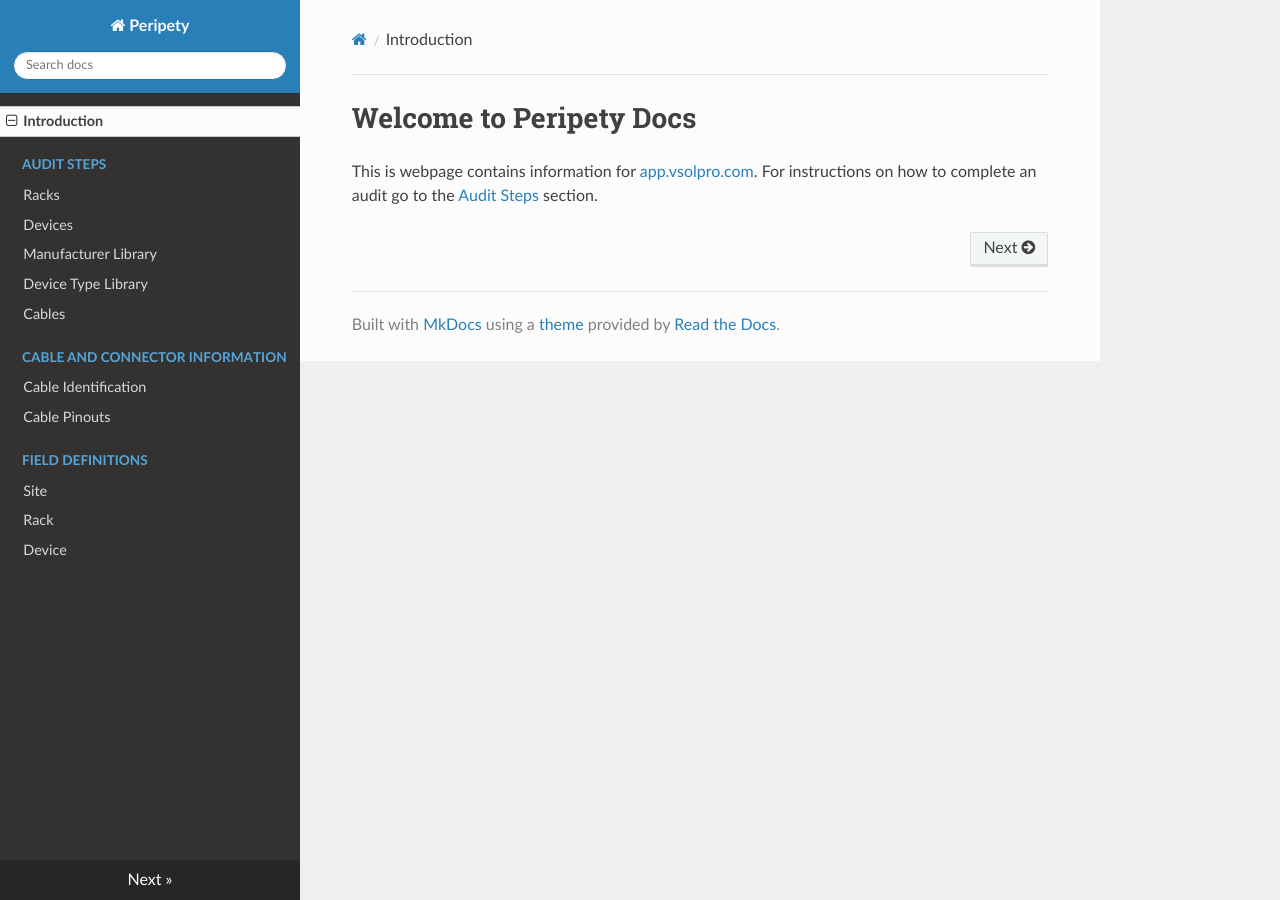
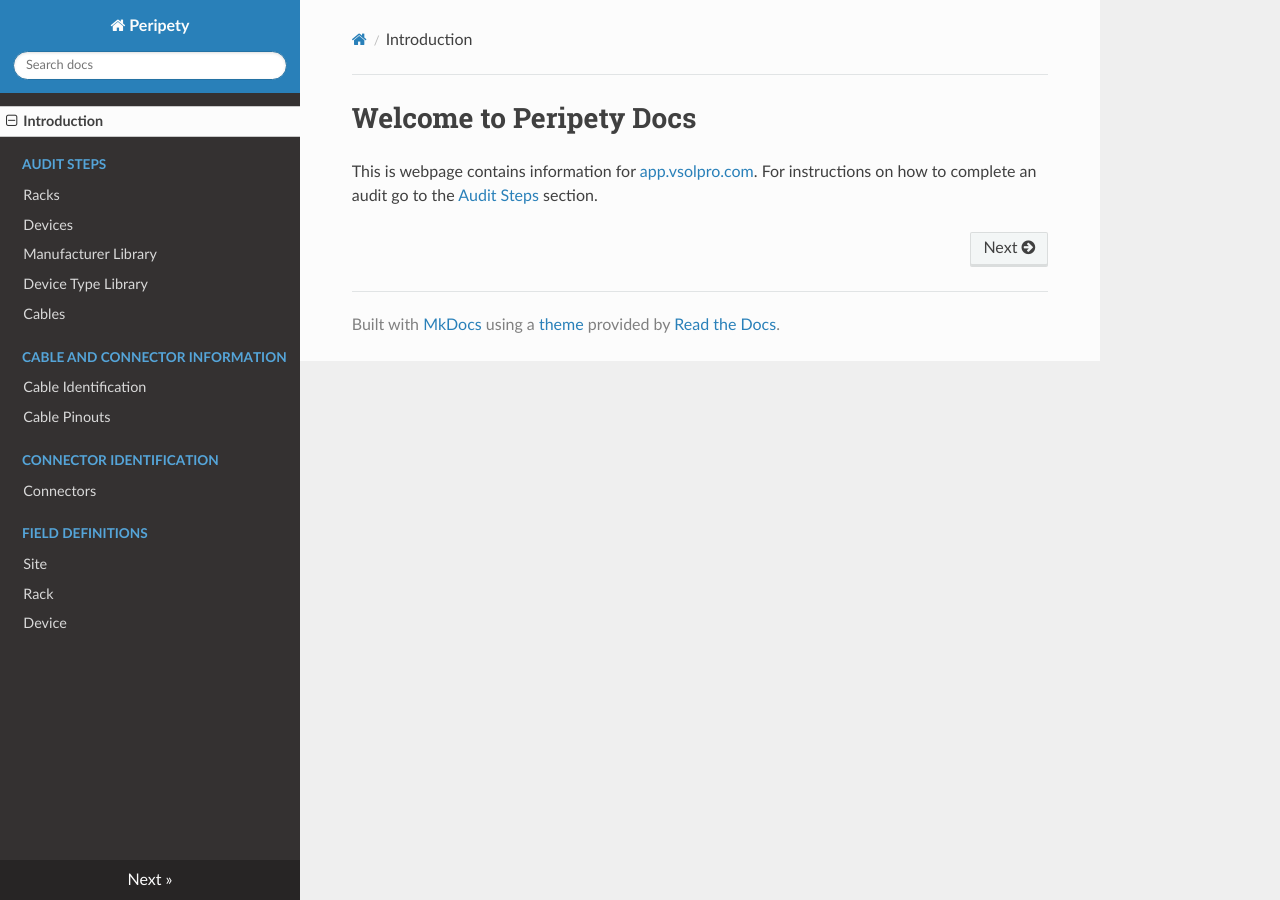
Before and after one commit to gadler01/peripety-docs, an MkDocs documentation site: the page built from docs/index.md, in a window 1280 px wide. Built offline with MkDocs 1.6.1, drawn with Linux system fonts in a browser that asks for light colours; nearby versions of some CDN libraries; old or Windows-style settings are respelled for this version of MkDocs.

Commit message:
Update mkdocs.yml

```diff
--- a/mkdocs.yml
+++ b/mkdocs.yml
@@ -3,16 +3,24 @@ theme: readthedocs
 
 pages:
     - Introduction: 'index.md'
+
     - Audit Steps:
+
         - Racks: 'audit-steps/racks.md'
         - Devices: 'audit-steps/devices.md'
         - Manufacturer Library: 'audit-steps/manufacturers.md'
         - Device Type Library: 'audit-steps/device-types.md'
         - Cables: 'audit-steps/cables.md'
+
     - Cable and Connector Information:
         - Cable Identification: 'audit-steps/cable_definitions.md'
         - Cable Pinouts: 'audit-steps/pinouts.md'
+
+    - Connector Identification:
+        - Connectors: 'audit-steps/connectors.md'
+
     - Field Definitions:
+
       - Site: 'field-definitions/site.md'
       - Rack: 'field-definitions/rack.md'
       - Device: 'field-definitions/device.md'
```
